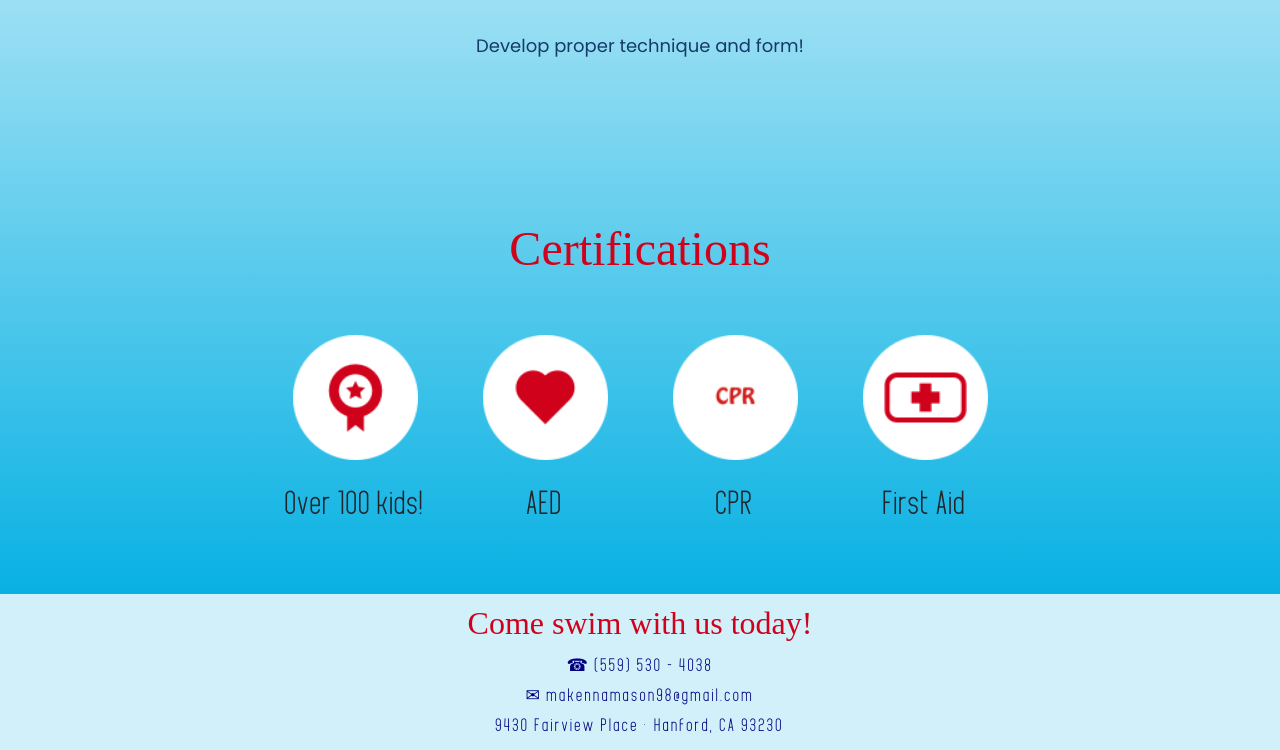
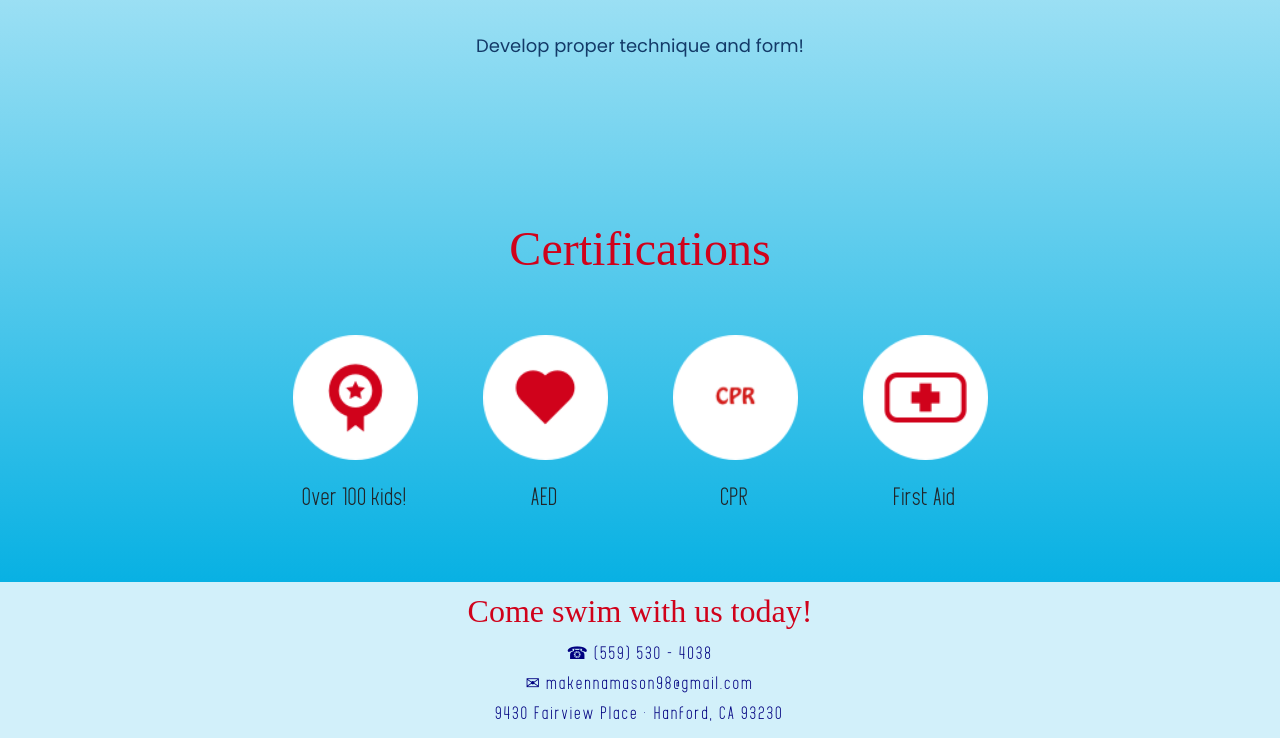
Before and after one commit to marj-nt/mss-2020, a plain HTML site: page index.html in a window 1280 px wide. Shown: the part 2045-2795 px from the top of the page. Drawn offline with nearby package versions, Linux system fonts and the light colour scheme.

Commit message:
Index cert font size

```diff
--- a/css/index.css
+++ b/css/index.css
@@ -90,6 +90,10 @@ figcaption {
     color: #D0021B;
 }
 
+#index-cert figcaption, #index-cert-figcaption {
+    font-size: 1.5em !important;
+}
+
 /* Image sizes */
 
 #index-cert img {
```
